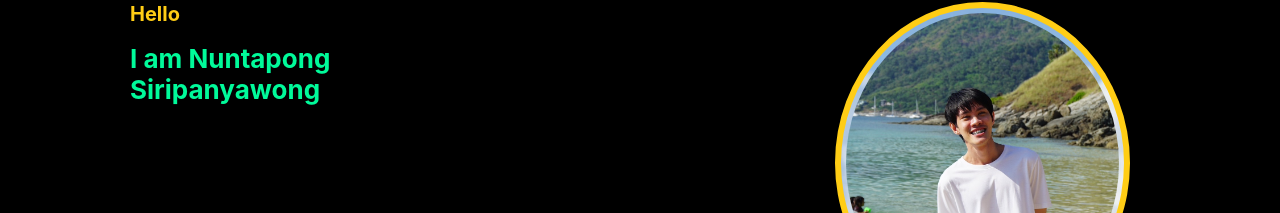
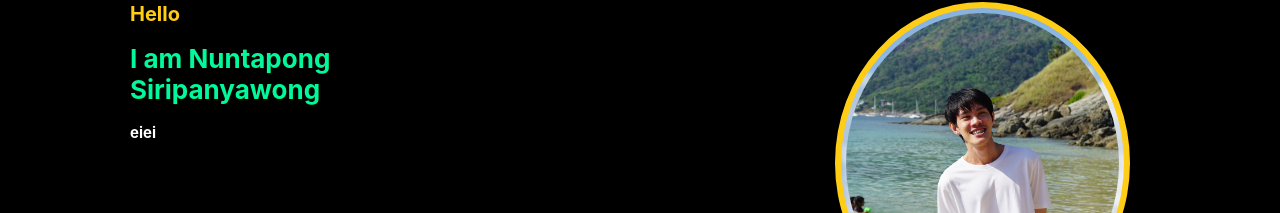
Before and after one commit to NuntapongS/my-portfolio, a React (Create React App) app: page / in a window 1280 px wide. Shown: the part 302-515 px from the top of the page. Built offline with nearby package versions, Linux system fonts and the light colour scheme.

Commit message:
add content

```diff
--- a/src/components/whoAmI.tsx
+++ b/src/components/whoAmI.tsx
@@ -1,11 +1,14 @@
 import profile from "../image/S__8454147.jpg";
+import eiei from "../lang/word.json";
 
 const WhoAmI = () => {
+  const word: { eiei: string } = eiei;
   return (
     <div className="body">
       <div className="head-content">
         Hello
         <h1 className="sub-content">I am Nuntapong Siripanyawong</h1>
+        <h2 className="content">{word.eiei}</h2>
       </div>
 
       <img src={profile} className="img" alt="profile" />
--- /dev/null
+++ b/src/lang/word.json
@@ -0,0 +1,3 @@
+{
+  "eiei": "eiei"
+}
```
